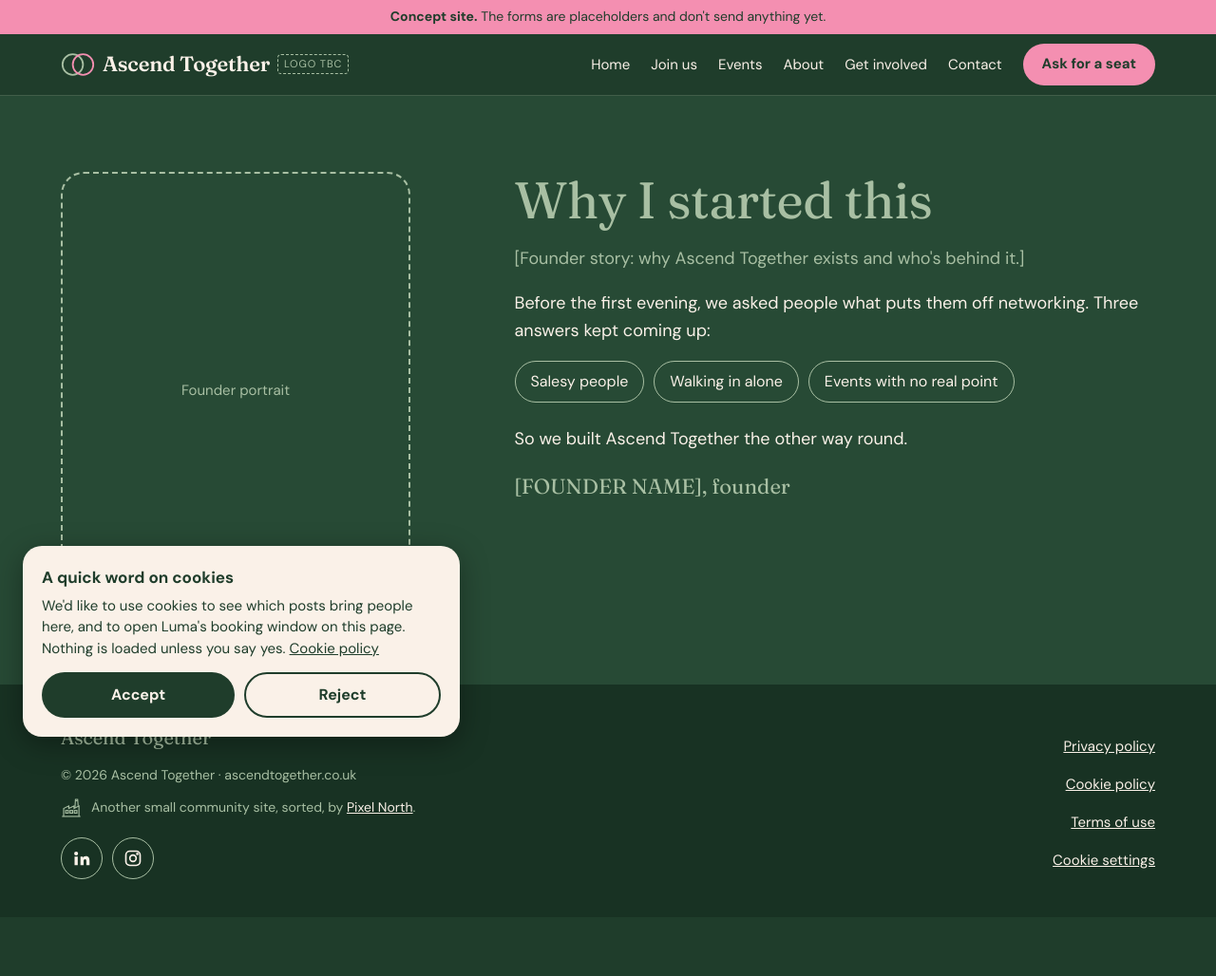
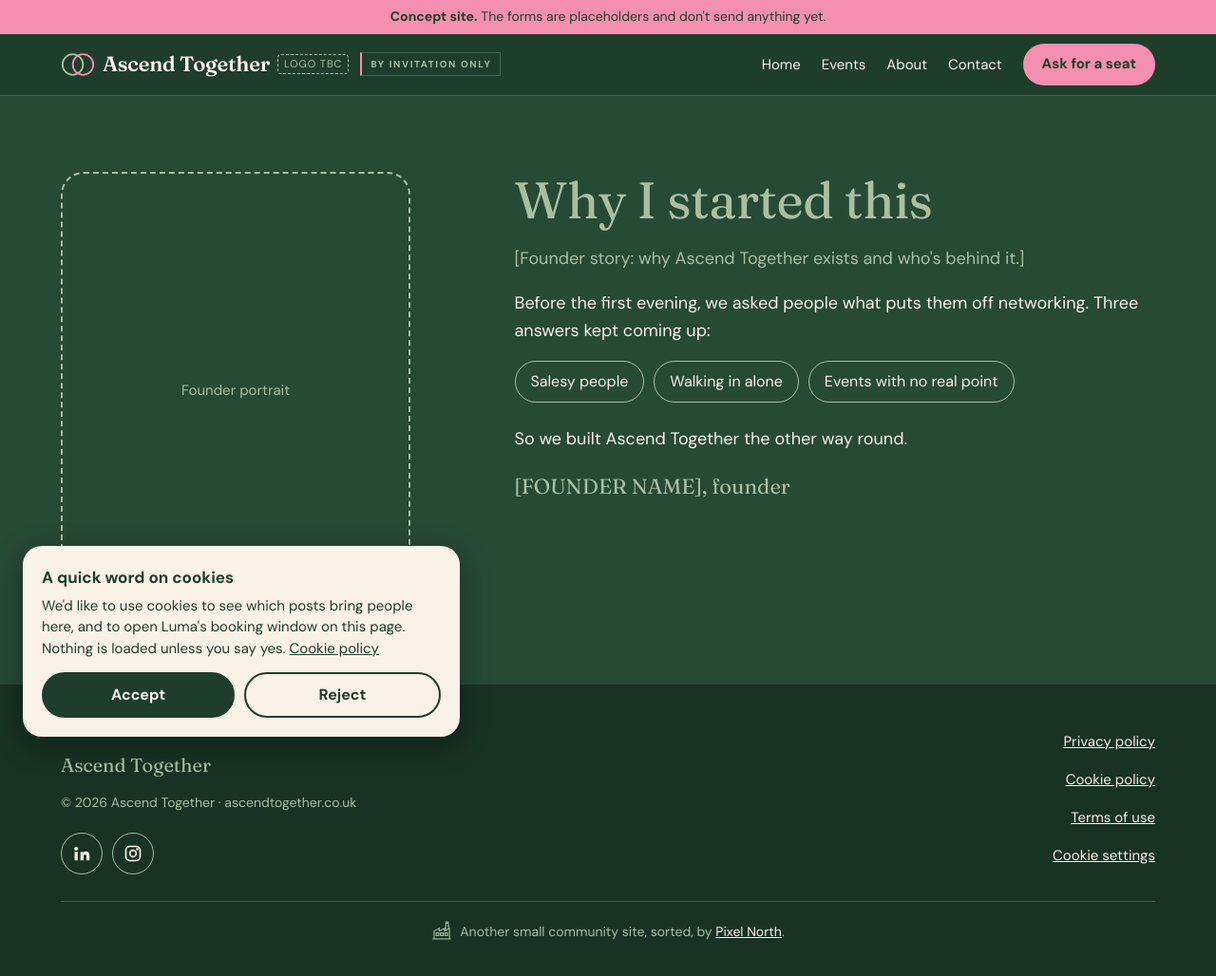
Before and after one commit to jedarlingtonx/ascendtogether.co.uk, a plain HTML site: page about.html in a window 1280 px wide. Shown: the whole page at 95% size. Before the commit the page ends 966 px from the top, so only its background shows below. Drawn offline with Linux system fonts and the light colour scheme.

Commit message:
Add By invitation only seal, centre footer credit, trim menu (#7)
- "By invitation only" seal beside the wordmark on every page
  (above the home headline on phones, where the header has no room)
- Pixel North credit moves to its own centred bottom row in the footer
- Remove Join us and Get involved from the menu


Claude-Session: https://claude.ai/code/session_01Gu4sFXK9Ar73FdqgiFZZsa

Co-authored-by: Claude <noreply@anthropic.com>

```diff
--- a/about.html
+++ b/about.html
@@ -21,11 +21,14 @@
 
 <header class="site-header">
   <div class="wrap header-inner">
-    <a class="brand" href="/" aria-label="Ascend Together, home">
+    <div class="brand-wrap">
+      <a class="brand" href="/" aria-label="Ascend Together, home">
       <svg width="36" height="26" viewBox="0 0 40 28" aria-hidden="true"><circle cx="14" cy="14" r="12" fill="none" stroke="#A8BFA3" stroke-width="2"/><circle cx="26" cy="14" r="12" fill="none" stroke="#F48FB1" stroke-width="2"/></svg>
       <span class="brand-name">Ascend Together</span>
       <span class="badge-tbc">Logo TBC</span>
     </a>
+      <span class="seal">By invitation only</span>
+    </div>
     <button class="menu-toggle" type="button" aria-expanded="false" aria-controls="site-nav" aria-label="Open menu">
       <svg class="icon-open" width="20" height="20" viewBox="0 0 24 24" fill="none" stroke="currentColor" stroke-width="2" stroke-linecap="round" aria-hidden="true"><path d="M4 7h16M4 12h16M4 17h16"/></svg>
       <svg class="icon-close" width="20" height="20" viewBox="0 0 24 24" fill="none" stroke="currentColor" stroke-width="2" stroke-linecap="round" aria-hidden="true"><path d="M6 6l12 12M18 6 6 18"/></svg>
@@ -33,10 +36,8 @@
     <nav class="site-nav" id="site-nav" aria-label="Sections">
       <ul>
         <li><a href="/">Home</a></li>
-        <li><a href="/#join">Join us</a></li>
         <li><a href="/events">Events</a></li>
         <li><a href="/about" aria-current="page">About</a></li>
-        <li><a href="/#involved">Get involved</a></li>
         <li><a href="/contact">Contact</a></li>
         <li class="nav-cta"><a class="btn btn-block" href="/#seat">Ask for a seat</a></li>
       </ul>
@@ -72,7 +73,6 @@
     <div class="footer-main">
       <span class="footer-brand">Ascend Together</span>
       <p class="footer-meta">© <span class="js-year">2026</span> Ascend Together · ascendtogether.co.uk</p>
-      <p class="credit"><svg class="factory" width="22" height="22" viewBox="0 0 512 512" fill="none" stroke="currentColor" stroke-width="26" aria-hidden="true"><path d="M30 464H480"/><path d="M70 464V268L195 205V268L325 205V268L445 205V464"/><path d="M347 250L359 45H413L425 205"/><path d="M362 78H410"/><rect x="120" y="318" width="64" height="64"/><rect x="226" y="318" width="64" height="64"/><rect x="331" y="318" width="64" height="64"/></svg><span>Another small community site, sorted, by <a href="https://pixel-north.co.uk/" target="_blank" rel="noopener">Pixel North</a>.</span></p>
       <!-- Social links TBC: replace each href="#" with the real profile URL. -->
       <div class="social">
         <a href="#" aria-label="Ascend Together on LinkedIn (link to come)"><svg viewBox="0 0 24 24" width="20" height="20" fill="currentColor" aria-hidden="true"><path d="M4.98 3.5a2.5 2.5 0 1 1 0 5 2.5 2.5 0 0 1 0-5zM3 9.75h4v11H3v-11zm6.5 0h3.8v1.5h.06c.53-1 1.83-2.06 3.77-2.06 4.03 0 4.77 2.65 4.77 6.1v5.46h-4v-4.84c0-1.16-.02-2.65-1.61-2.65-1.62 0-1.86 1.26-1.86 2.56v4.93h-4v-11z"/></svg></a>
@@ -85,6 +85,9 @@
       <a href="/terms">Terms of use</a>
       <button type="button" class="js-cookie-settings">Cookie settings</button>
     </nav>
+  </div>
+  <div class="wrap footer-bottom">
+    <p class="credit"><svg class="factory" width="22" height="22" viewBox="0 0 512 512" fill="none" stroke="currentColor" stroke-width="26" aria-hidden="true"><path d="M30 464H480"/><path d="M70 464V268L195 205V268L325 205V268L445 205V464"/><path d="M347 250L359 45H413L425 205"/><path d="M362 78H410"/><rect x="120" y="318" width="64" height="64"/><rect x="226" y="318" width="64" height="64"/><rect x="331" y="318" width="64" height="64"/></svg><span>Another small community site, sorted, by <a href="https://pixel-north.co.uk/" target="_blank" rel="noopener">Pixel North</a>.</span></p>
   </div>
 </footer>
 
--- a/assets/css/site.css
+++ b/assets/css/site.css
@@ -442,3 +442,29 @@ section.promises { margin-top: 0; }
   .footer-legal { order: 4; margin: 12px 0 4px; }
   .footer-main .social { order: 5; }
 }
+
+/* "By invitation only" seal beside the wordmark */
+.brand-wrap { display: flex; align-items: center; gap: 12px; min-width: 0; }
+.seal {
+  font-size: 10px; font-weight: 700; letter-spacing: 0.16em; text-transform: uppercase; line-height: 1.3;
+  color: var(--sage); white-space: nowrap;
+  border: 1px solid var(--line); border-left: 2px solid var(--pink); padding: 5px 9px;
+}
+.brand { flex: none; }
+.brand svg { flex: none; }
+.brand-name { white-space: nowrap; }
+.seal--hero { display: none; }
+/* Phones: no room in the header, so the seal sits above the home page headline instead */
+@media (max-width: 599px) {
+  .brand-wrap .seal { display: none; }
+  .seal--hero { display: inline-block; margin-bottom: 16px; }
+}
+
+/* Footer bottom row: Pixel North credit, centred */
+.footer-bottom {
+  margin-top: 28px; padding-top: 20px;
+  background: linear-gradient(var(--line), var(--line)) top center / calc(100% - 2 * var(--gutter)) 1px no-repeat;
+  text-align: center;
+}
+.footer-bottom .credit { display: block; text-align: center; }
+.footer-bottom .credit .factory { display: inline-block; vertical-align: -5px; margin: 0 8px 0 0; }
```
Also changed, not shown: 404.html (+7 -2 lines), contact.html (+7 -4 lines), cookies.html (+7 -2 lines), events.html (+7 -4 lines), index.html (+8 -4 lines), privacy.html (+7 -2 lines), terms.html (+7 -2 lines).
